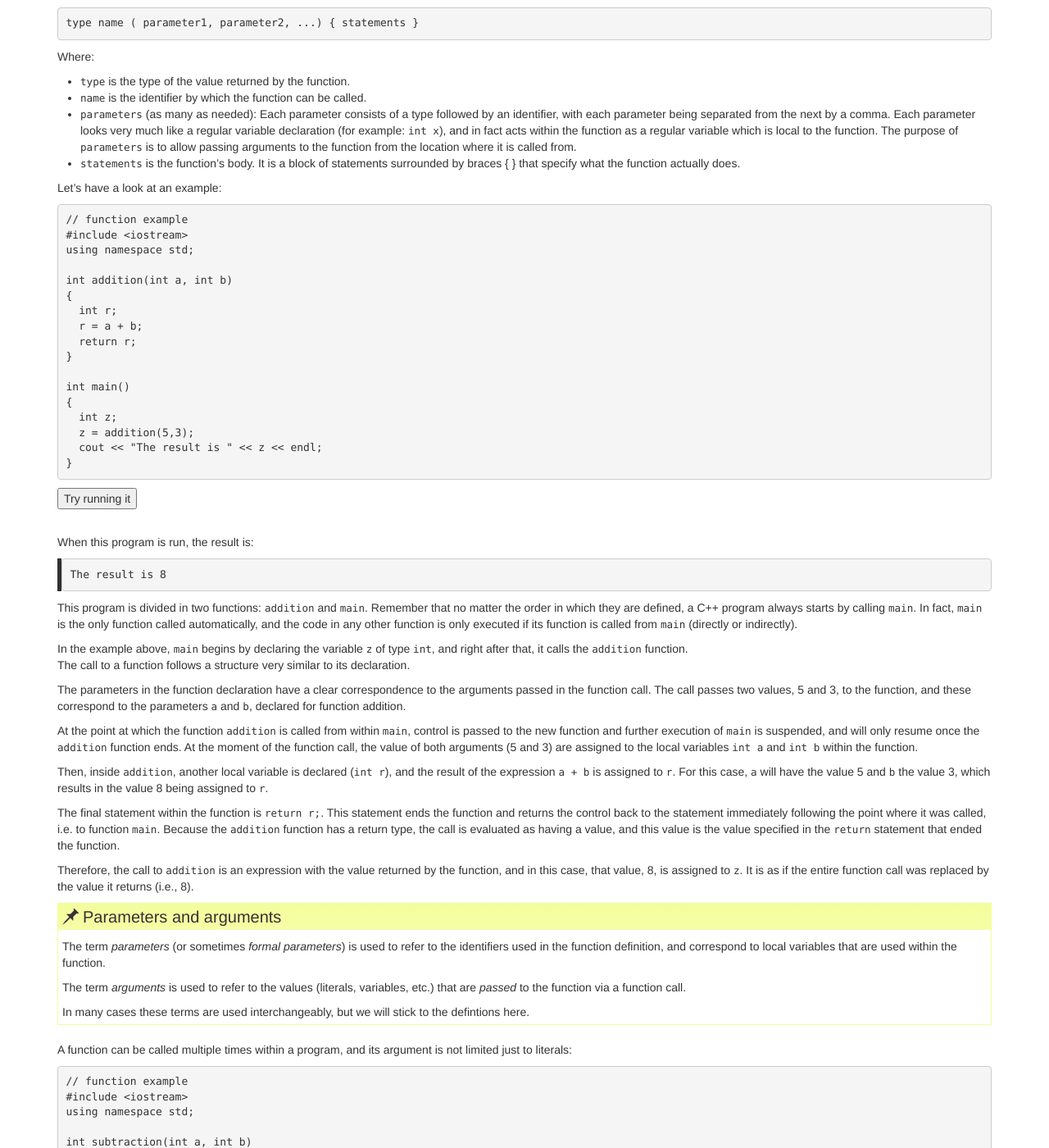
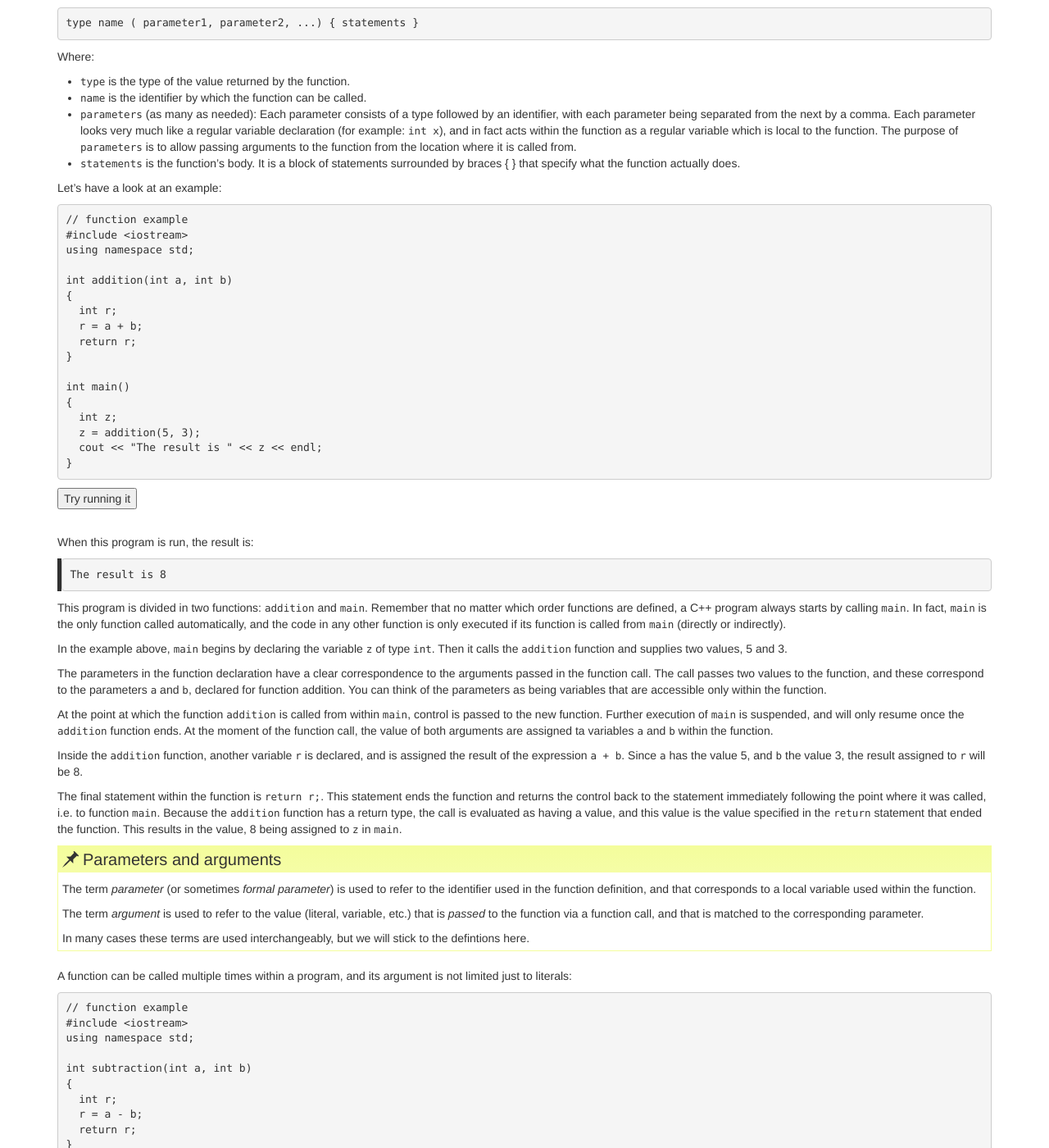
Before and after one commit to ornl-ssd/cpp-novice, a Jekyll site: the page built from _episodes/07-functions.md, in a window 1280 px wide and 1400 px high, scrolled down 428 px. Shown: the whole window at 82% size. Built offline with Jekyll 4.4.1, drawn with Linux system fonts in a browser that asks for light colours; some of the changed text lies outside the part shown.

Commit message:
function fixes
Signed-off-by: Greg Watson <g.watson@computer.org>

```diff
--- a/_episodes/07-functions.md
+++ b/_episodes/07-functions.md
@@ -50,7 +50,7 @@ int addition(int a, int b)
 int main()
 {
   int z;
-  z = addition(5,3);
+  z = addition(5, 3);
   cout << "The result is " << z << endl;
 }
 ~~~
@@ -74,7 +74,7 @@ int addition(int a, int b)
 int main()
 {
   int z;
-  z = addition(5,3);
+  z = addition(5, 3);
   cout << "The result is " << z << endl;
 }
 `;
@@ -89,36 +89,36 @@ The result is 8
 ~~~
 {: .output}
 
-This program is divided in two functions: `addition` and `main`. Remember that no matter the order in which they are defined, a C++
+This program is divided in two functions: `addition` and `main`. Remember that no matter which order functions are defined, a C++
 program always starts by calling `main`. In fact, `main` is the only function called automatically, and the code in any other function
 is only executed if its function is called from `main` (directly or indirectly).
 
-In the example above, `main` begins by declaring the variable `z` of type `int`, and right after that, it calls the `addition` function. \
-The call to a function follows a structure very similar to its declaration.
+In the example above, `main` begins by declaring the variable `z` of type `int`. Then it calls the `addition` function and supplies
+two values, 5 and 3.
 
 The parameters in the function declaration have a clear correspondence to the arguments passed in the function call. The call passes
-two values, 5 and 3, to the function, and these correspond to the parameters `a` and `b`, declared for function addition.
+two values to the function, and these correspond to the parameters `a` and `b`, declared for function addition. You can think of the
+parameters as being variables that are accessible only within the function.
 
-At the point at which the function `addition` is called from within `main`, control is passed to the new function and further execution of
+At the point at which the function `addition` is called from within `main`, control is passed to the new function. Further execution of
 `main` is suspended, and will only resume once the `addition` function ends. At the moment of the function call, the value of both
-arguments (5 and 3) are assigned to the local variables `int a` and `int b` within the function.
+arguments are assigned ta variables `a` and `b` within the function.
 
-Then, inside `addition`, another local variable is declared (`int r`), and the result of the expression `a + b`
-is assigned to `r`. For this case, `a` will have the value 5 and `b` the value 3, which results in the value 8 being assigned to `r`.
+Inside  the `addition` function, another variable `r` is declared, and is assigned the result of the expression `a + b`.
+Since `a` has the value 5, and `b` the value 3, the result assigned to `r` will be 8.
 
 The final statement within the function is `return r;`. This statement ends the function and returns the control back to the statement
 immediately following the point where it was called, i.e. to function `main`. Because the `addition` function has a return type, the
-call is evaluated as having a value, and this value is the value specified in the `return` statement that ended the function.
-
-Therefore, the call to `addition` is an expression with the value returned by the function, and in this case, that value, 8, is assigned to `z`.
-It is as if the entire function call was replaced by the value it returns (i.e., 8).
+call is evaluated as having a value, and this value is the value specified in the `return` statement that ended the function. This
+results in the value, 8 being assigned to `z` in `main`.
 
 > ## Parameters and arguments
 >
-> The term *parameters* (or sometimes *formal parameters*) is used to refer to the identifiers used in the function definition, and correspond
-> to local variables that are used within the function.
+> The term *parameter* (or sometimes *formal parameter*) is used to refer to the identifier used in the function definition, and that corresponds
+> to a local variable used within the function.
 >
-> The term *arguments* is used to refer to the values (literals, variables, etc.) that are *passed* to the function via a function call.
+> The term *argument* is used to refer to the value (literal, variable, etc.) that is *passed* to the function via a function call, and that is
+> matched to the corresponding parameter.
 >
 > In many cases these terms are used interchangeably, but we will stick to the defintions here.
 {: .callout}
@@ -210,30 +210,28 @@ cout << "The first result is " << z << endl;
 ~~~
 {: .code}
 
-With the same procedure, we could interpret:
+Similarly for the statement:
 
 ~~~
 cout << "The second result is " << subtraction(7, 2) << endl;
 ~~~
 {: .code}
 
-as:
+If we replace the function call by 5, we would have:
 
 ~~~
 cout << "The second result is " << 5 << endl;
 ~~~
 {: .code}
 
-since 5 is the value returned by `subtraction(7, 2)`.
-
-In the case of:
+In this example, the arguments passed to `subtraction` are variables instead of literals:
 
 ~~~
 cout << "The third result is " << subtraction (x,y) << endl;
 ~~~
 {: .code}
 
-The arguments passed to `subtraction` are variables instead of literals. The function is called with whatever the values of `x` and `y` are
+The function is called with whatever the values of `x` and `y` are
 at the moment of the call.
 
 The fourth call is again similar:
@@ -243,7 +241,7 @@ z = 4 + subtraction(x, y);
 ~~~
 {: .code}
 
-The only addition being that now the function call is also an operand of an addition operation. Again, the result is the same as if the
+The only change being that the function call is also an operand of an addition operation. Again, the result is the same as if the
 function call was replaced by its result: 6. Note, that thanks to the commutative property of additions, the above can also be written as:
 
 ~~~
@@ -251,7 +249,7 @@ z = subtraction(x, y) + 4;
 ~~~
 {: .code}
 
-With exactly the same result. Note also that the semicolon does not necessarily go after the function call, but, as always, at the end of the
+This produces exactly the same result. Note also that the semicolon does not necessarily go after the function call, but is always at the end of the
 whole statement. Again, the logic behind may be easily seen again by replacing the function calls by their returned value:
 
 ~~~
@@ -262,9 +260,13 @@ z = 2 + 4;    // same as z = subtraction (x,y) + 4;
 
 ### Functions with no return type
 
-The syntax shown above for functions requires the declaration to begin with a type. This is the type of the value returned by the function.
-BWhat if the function does not need to return a value? In this case, the type to be used is `void`, which is a special type to represent the
-absence of value. For example, a function that simply prints a message may not need to return any value:
+The syntax we have used for declaring functions requires the declaration begin with a type. This is the type of the value returned by the function.
+What if the function does not need to return a value?
+
+In this case, the function can be declared to return the type `void`. This is a special type to represent the
+absence of value.
+
+For example, a function that simply prints a message may not need to return any value:
 
 ~~~
 // void function example
@@ -315,17 +317,15 @@ return 0;
 {: .code}
 
 When `main` returns zero (either implicitly or explicitly), it is interpreted by the environment that the program ended successfully. Other
-values may be returned by `main`, and some environments give access to that value to the caller in some way, although this behavior is not
-required nor necessarily portable between platforms. The values for `main` that are guaranteed to be interpreted in the same way on all
-platforms are:
+values may be returned by `main`, and some environments use this value to indicate the result of the program execution.
+However,  this behavior is not required, nor portable, between platforms. The values for `main` that are guaranteed to be interpreted
+in the same way on all platforms are as follows. Note that these values are defined in the header `<cstdlib>`:
 
 <table border="1">
 <tr><th>value</th><th>description</th></tr>
 <tr><td>0</td><td>The program was successful</td></tr>
-<tr><td rowspan="2">EXIT_SUCCESS</td><td>The program was successful (same as above).</td></tr>
-<tr><td>This value is defined in header &lt;cstdlib&gt;.</td></tr>
-<tr><td rowspan="2">EXIT_FAILURE</td><td>The program failed.</td></tr>
-<tr><td>This value is defined in header &lt;cstdlib&gt;.</td></tr>
+<tr><td>EXIT_SUCCESS</td><td>The program was successful (same as above).</td></tr>
+<tr><td>EXIT_FAILURE</td><td>The program failed.</td></tr>
 </table>
 
 ## Advanced Topics
```
Also changed, not shown: other parts of _episodes/07-functions.md (+3 -3 lines).
